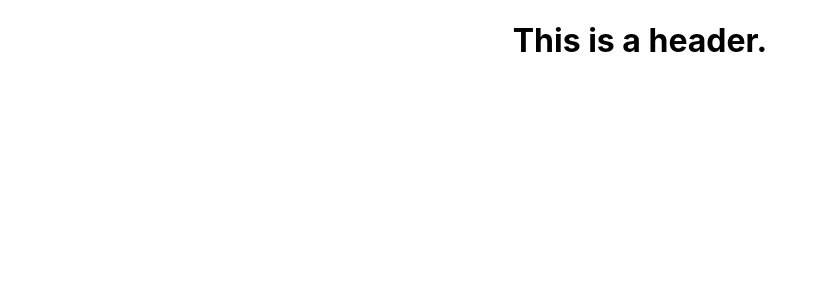
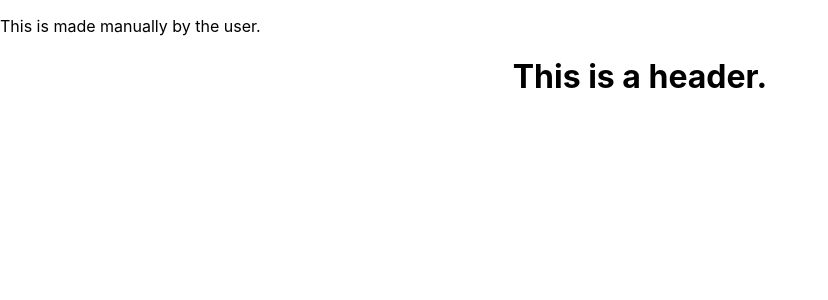
Before and after one commit to soroushkhosravi/my-react-app, a React (Create React App) app: page / in a window 1280 px wide. Shown: the top 300 px of the page, without its empty margins (0-828 px from the left). Built offline with nearby package versions, Linux system fonts and the light colour scheme.

Commit message:
Another customised element is added.

```diff
--- a/public/index.html
+++ b/public/index.html
@@ -28,6 +28,7 @@
   </head>
   <body>
     <noscript>You need to enable JavaScript to run this app.</noscript>
+    <div id="root2"></div>
     <div id="root"></div>
     <!--
       This HTML file is a template.
--- a/src/App.js
+++ b/src/App.js
@@ -1,4 +1,3 @@
-import logo from './logo.svg';
 import './App.css';
 
 function App() {
@@ -9,4 +8,10 @@ function App() {
   );
 }
 
-export default App;
+function App2() {
+	return (
+		<p> This is made manually by the user.</p>
+	);
+}
+
+export {App, App2};
--- a/src/index.js
+++ b/src/index.js
@@ -1,7 +1,7 @@
 import React from 'react';
 import ReactDOM from 'react-dom/client';
 import './index.css';
-import App from './App';
+import {App, App2} from './App';
 import reportWebVitals from './reportWebVitals';
 
 const root = ReactDOM.createRoot(document.getElementById('root'));
@@ -11,6 +11,13 @@ root.render(
   </React.StrictMode>
 );
 
+const root2 = ReactDOM.createRoot(document.getElementById('root2'));
+root2.render(
+  <React.StrictMode>
+    <App2 />
+  </React.StrictMode>
+);
+
 // If you want to start measuring performance in your app, pass a function
 // to log results (for example: reportWebVitals(console.log))
 // or send to an analytics endpoint. Learn more: https://bit.ly/CRA-vitals
```
